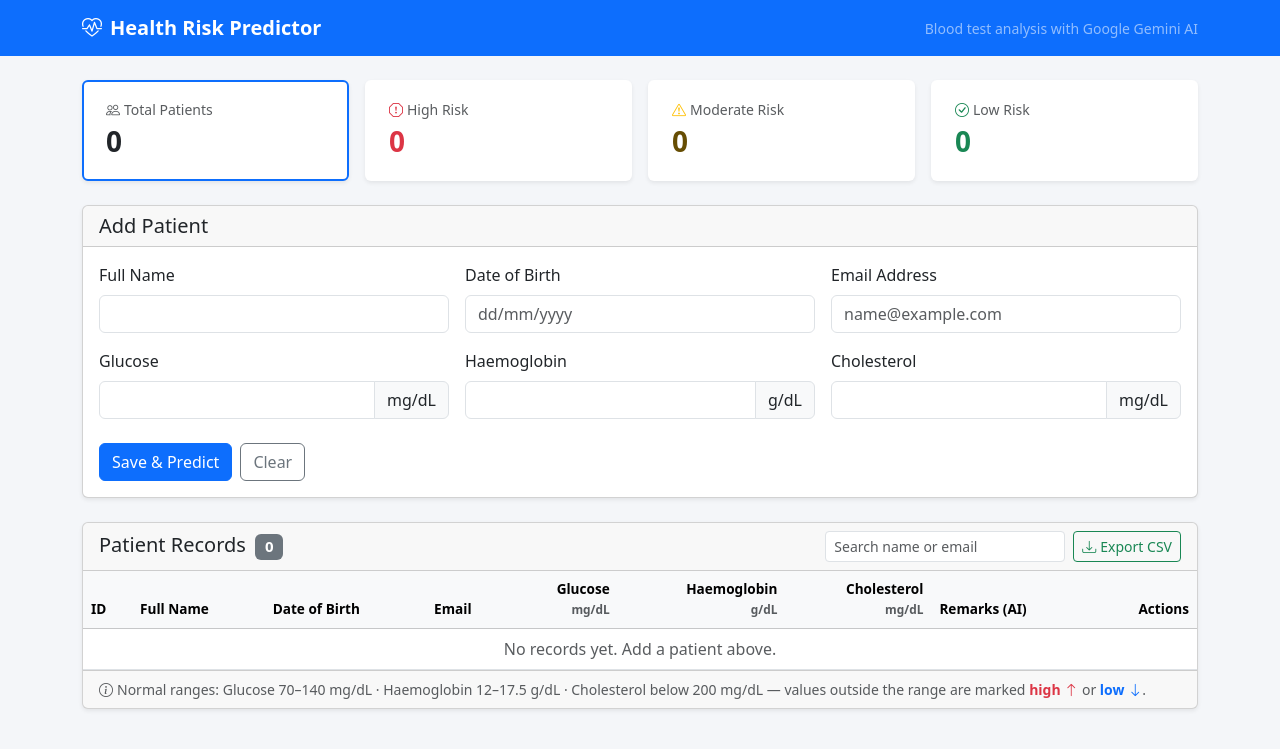
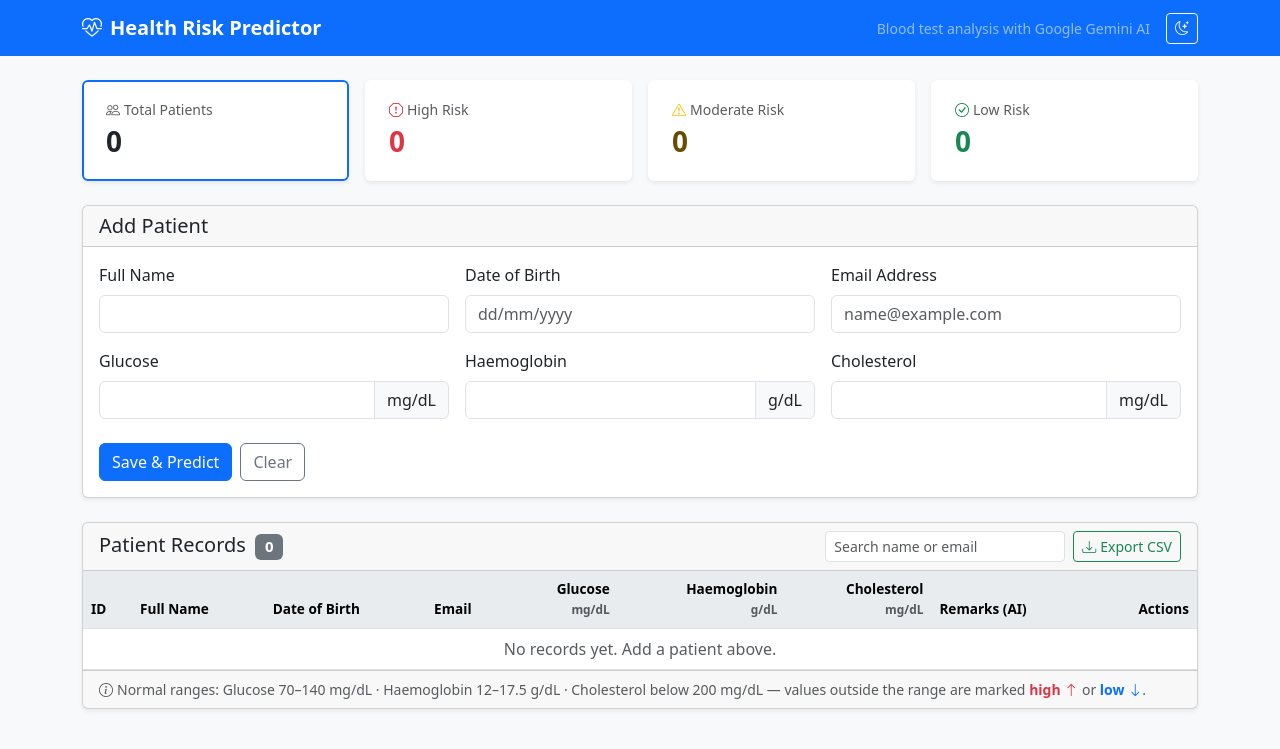
Before and after one commit to jinaljain21/health-prediction-app, a Flask app: page / in a window 1280 px wide. Shown: the top 749 px of the page. Run offline with Flask 3, Linux system fonts and the light colour scheme; data that the repository does not hold is empty; some libraries are stand-ins or nearby versions.

Commit message:
Add light and dark mode toggle
Co-Authored-By: Claude Opus 5.5 <noreply@anthropic.com>

```diff
--- a/static/css/style.css
+++ b/static/css/style.css
@@ -1,5 +1,10 @@
+/* Bootstrap colour variables switch automatically between light and dark mode */
 body {
-  background-color: #f4f6f9;
+  background-color: var(--bs-tertiary-bg);
+}
+
+.table > thead th {
+  --bs-table-bg: var(--bs-secondary-bg);
 }
 
 .search-box {
--- /dev/null
+++ b/static/js/theme.js
@@ -0,0 +1,48 @@
+// Light / dark mode. Loaded in <head> so the saved theme is applied before the page is drawn.
+(function () {
+  const STORAGE_KEY = "theme";
+  const root = document.documentElement;
+
+  function savedTheme() {
+    try {
+      return localStorage.getItem(STORAGE_KEY);
+    } catch {
+      return null;
+    }
+  }
+
+  function applyTheme(theme) {
+    root.setAttribute("data-bs-theme", theme);
+    const icon = document.querySelector("#theme-toggle i");
+    if (icon) icon.className = theme === "dark" ? "bi bi-sun" : "bi bi-moon-stars";
+  }
+
+  // First visit: follow the computer's own light/dark setting
+  const systemTheme = window.matchMedia("(prefers-color-scheme: dark)").matches ? "dark" : "light";
+  applyTheme(savedTheme() || systemTheme);
+
+  document.addEventListener("DOMContentLoaded", () => {
+    applyTheme(root.getAttribute("data-bs-theme"));
+    const toggle = document.getElementById("theme-toggle");
+    if (!toggle) return;
+    toggle.addEventListener("click", () => {
+      const next = root.getAttribute("data-bs-theme") === "dark" ? "light" : "dark";
+      applyTheme(next);
+      try {
+        localStorage.setItem(STORAGE_KEY, next);
+      } catch {
+        // Private browsing can block storage; the toggle still works for this page
+      }
+    });
+  });
+
+  // Always print on a white page, then switch back
+  let themeBeforePrint = null;
+  window.addEventListener("beforeprint", () => {
+    themeBeforePrint = root.getAttribute("data-bs-theme");
+    applyTheme("light");
+  });
+  window.addEventListener("afterprint", () => {
+    if (themeBeforePrint) applyTheme(themeBeforePrint);
+  });
+})();
--- a/templates/index.html
+++ b/templates/index.html
@@ -7,12 +7,18 @@
   <link href="https://cdn.jsdelivr.net/npm/bootstrap@5.3.3/dist/css/bootstrap.min.css" rel="stylesheet">
   <link href="https://cdn.jsdelivr.net/npm/bootstrap-icons@1.11.3/font/bootstrap-icons.min.css" rel="stylesheet">
   <link href="{{ url_for('static', filename='css/style.css') }}" rel="stylesheet">
+  <script src="{{ url_for('static', filename='js/theme.js') }}"></script>
 </head>
 <body>
   <nav class="navbar bg-primary" data-bs-theme="dark">
     <div class="container">
       <span class="navbar-brand fw-semibold"><i class="bi bi-heart-pulse me-2"></i>Health Risk Predictor</span>
-      <span class="navbar-text small d-none d-md-inline">Blood test analysis with Google Gemini AI</span>
+      <div class="d-flex align-items-center gap-3">
+        <span class="navbar-text small d-none d-md-inline">Blood test analysis with Google Gemini AI</span>
+        <button type="button" class="btn btn-sm btn-outline-light" id="theme-toggle" title="Switch light / dark mode" aria-label="Switch light / dark mode">
+          <i class="bi bi-moon-stars"></i>
+        </button>
+      </div>
     </div>
   </nav>
 
@@ -132,7 +138,7 @@
       </div>
       <div class="table-responsive">
         <table class="table table-hover align-middle mb-0">
-          <thead class="table-light">
+          <thead>
             <tr>
               <th>ID</th>
               <th>Full Name</th>
```
Also changed, not shown: templates/report.html (+10 -4 lines), README.md.
